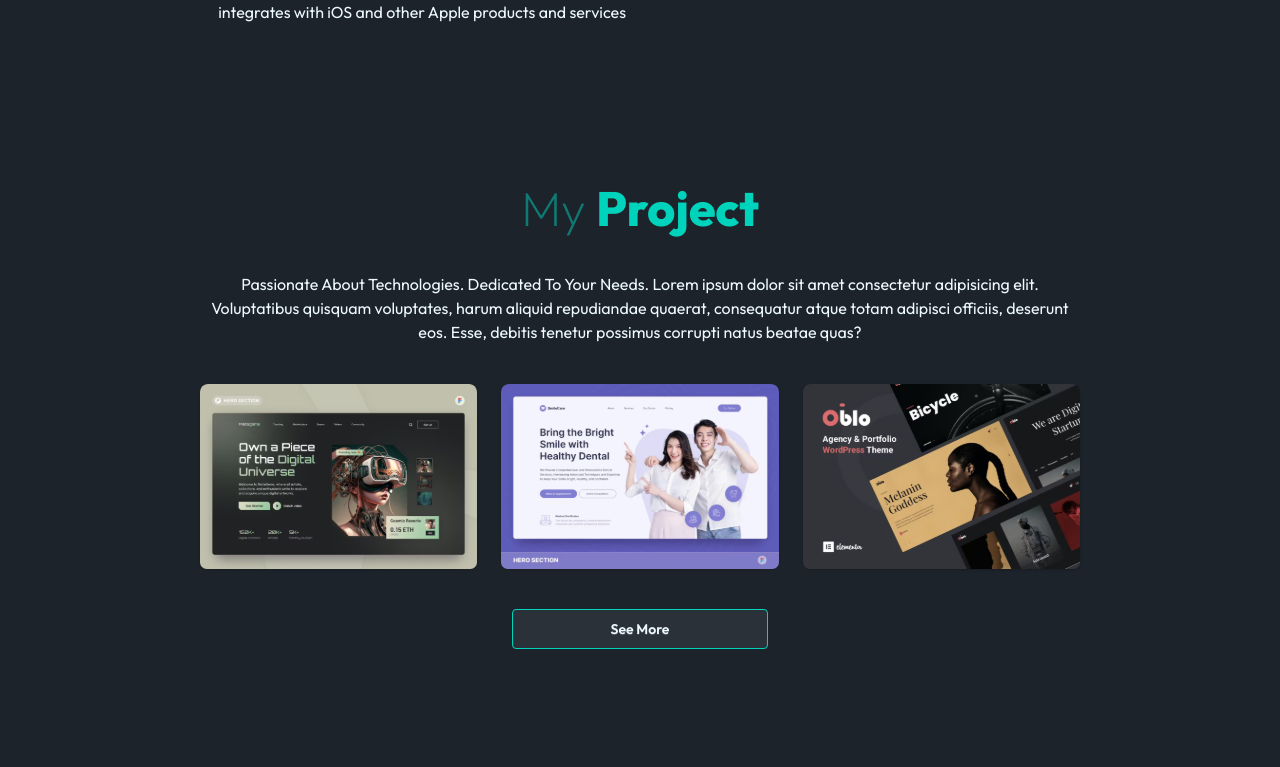
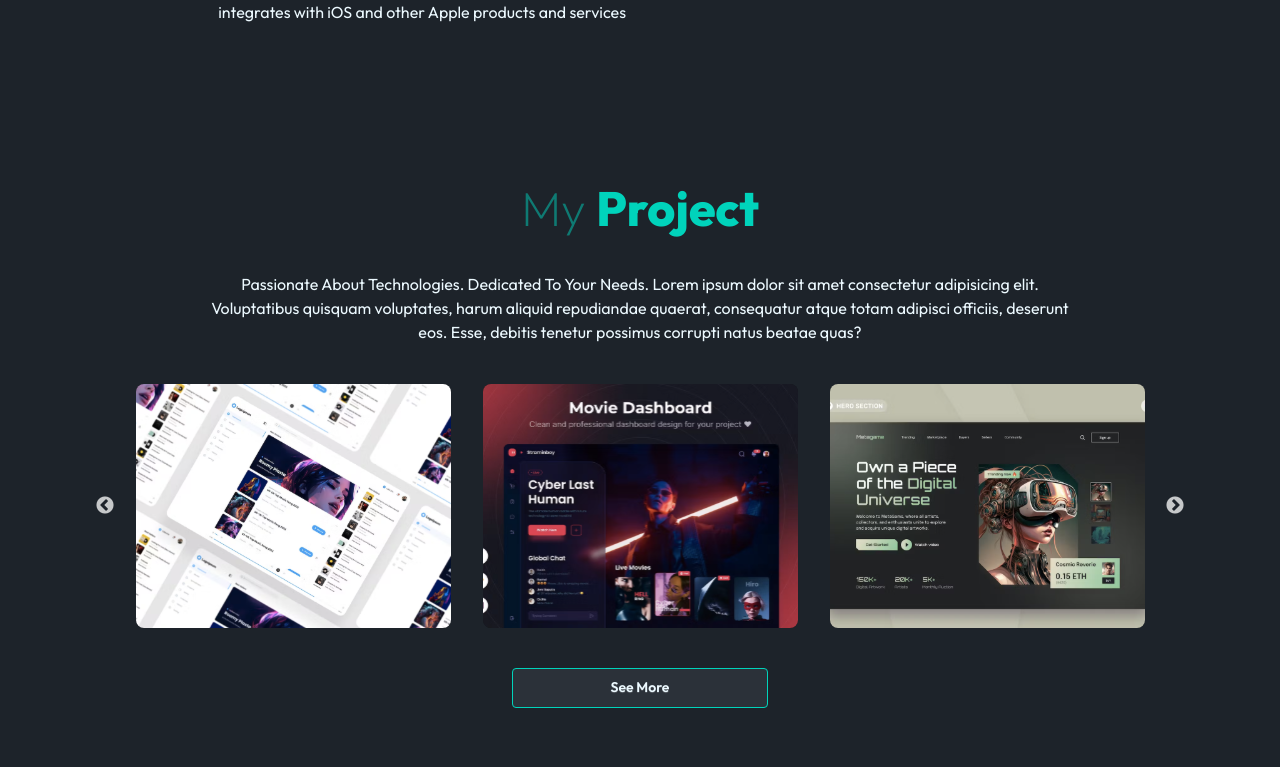
Before and after one commit to mgitoqabuskanz/mgitoqabuskanz.github.io, a React (Vite) app: page / in a window 1280 px wide. Shown: the part 2967-3734 px from the top of the page. Built offline with nearby package versions, Linux system fonts and the light colour scheme.

Commit message:
add project slider

```diff
--- a/package.json
+++ b/package.json
@@ -18,6 +18,7 @@
     "postcss": "^8.5.2",
     "react": "^19.0.0",
     "react-anchor-link-smooth-scroll": "^1.0.12",
+    "react-card-slider-component": "^1.0.9",
     "react-dom": "^19.0.0",
     "react-pdf": "^9.2.1",
     "react-redux": "^9.2.0",
--- a/src/components/project/ProjectMain.jsx
+++ b/src/components/project/ProjectMain.jsx
@@ -1,41 +1,57 @@
 import React from 'react'
 import { assets, mywork_data } from '../../assets/assets'
+import ProjectSlider from './ProjectSlider'
 import "slick-carousel/slick/slick.css";
 import "slick-carousel/slick/slick-theme.css";
-import Slider from "react-slick";
+import Slider from 'react-slick'
 
 const ProjectMain = () => {
+  var settings = {
+    dots: false,
+    infinite: true,
+    speed: 500,
+    slidesToShow: 1,
+    slidesToScroll: 1,
+    initialSlide: 1,
+    responsive: [
+      {
+        breakpoint: 1024,
+        settings: {
+          slidesToShow: 1,
+          slidesToScroll: 1,
+          infinite: true,
+          dots: false
+        }
+      },
+      {
+        breakpoint: 600,
+        settings: {
+          slidesToShow: 1,
+          slidesToScroll: 1,
+          initialSlide: 1
+        }
+      },
+      {
+        breakpoint: 480,
+        settings: {
+          slidesToShow: 1,
+          slidesToScroll: 1
+        }
+      }
+    ]
+  };
   return (
-    <div className="container mx-auto text-center w-full p-4 md:p-15 md:px-50" id="project">
+    <div className="container mx-auto text-center w-full p-15" id="project">
+      <div className="block lg:w-3/4 w-full mx-auto">
         <h1 className="text-3xl md:text-5xl font-extrabold text-accent mb-10">
           <span className="font-extralight text-accent/50">My </span>
           Project
         </h1>
         <p className="mb-10">Passionate About Technologies. Dedicated To Your Needs. Lorem ipsum dolor sit amet consectetur adipisicing elit. Voluptatibus quisquam voluptates, harum aliquid repudiandae quaerat, consequatur atque totam adipisci officiis, deserunt eos. Esse, debitis tenetur possimus corrupti natus beatae quas?</p>
-      <div className="flex flex-col md:flex-row w-full gap-6 mb-10">
-        <div className="grid lg:grid-cols-3 grid-row gap-6 w-full">
-          {mywork_data.slice(-3).map((work, index) => (
-          <div key={index} className="card bg-base-100 w-fit shadow-sm mx-auto items-center">
-            <figure>
-              <img
-              src={work.w_img}
-              alt={work.w_name} />
-            </figure>
-            <div className="card-body w-full h-full absolute gap-6 bg-neutral/80 items-center opacity-0 hover:opacity-100 border hover:border-accent hover:rounded-lg transition-all duration-">
-              <a href={work.w_link}className="card-body w-full h-full absolute" role="button"></a>
-              <h2 className="card-title text-accent">{work.w_name}</h2>
-              <p>
-                {work.w_desc.length > 100 ?
-                  `${work.w_desc.substring(0, 100)} (...)` : work.w_desc
-                }
-              </p>
-              <div className="card-actions justify-end z-10">
-                <a href={work.w_link} className="btn border-accent btn-soft hover:btn-accent">Learn More</a>
       </div>
-            </div>
-          </div>
-          ))}
-        </div>
+
+      <div className="block w-full lg:px-15 px-2 mb-10">
+        <ProjectSlider/>
       </div>
       <button className="btn btn-wide btn-soft hover:btn-accent border-accent">See More</button>
     </div>
--- /dev/null
+++ b/src/components/project/ProjectSlider.jsx
@@ -0,0 +1,83 @@
+import React, { Fragment } from 'react'
+import Slider from 'react-slick';
+import "slick-carousel/slick/slick.css";
+import "slick-carousel/slick/slick-theme.css";
+import { assets, mywork_data } from '../../assets/assets'
+
+const ProjectSlider = () => {
+  var settings = {
+    dots: false,
+    infinite: true,
+    speed: 500,
+    slidesToShow: 3,
+    slidesToScroll: 1,
+    initialSlide: 1,
+    responsive: [
+      {
+        breakpoint: 1024,
+        settings: {
+          slidesToShow: 2,
+          slidesToScroll: 1,
+          infinite: true,
+          dots: false
+        }
+      },
+      {
+        breakpoint: 600,
+        settings: {
+          slidesToShow: 2,
+          slidesToScroll: 1,
+          initialSlide: 1
+        }
+      },
+      {
+        breakpoint: 480,
+        settings: {
+          slidesToShow: 1,
+          slidesToScroll: 1
+        }
+      }
+    ]
+  };
+  return (
+    <Slider {...settings}>
+      {mywork_data.slice(0,6).map((work, index) => (
+
+      <div key={index} class="flex items-center justify-center px-4">
+        <a
+        class="relative block bg-neutral/50 group rounded-lg"
+        href="##"
+        >
+          <img
+          class="absolute inset-0 object-cover w-full h-full group-hover:opacity-30 transition-all duration-500 rounded-lg"
+          src={work.w_img} alt={work.w_name}
+          />
+          <div class="relative p-6">
+            <div class="">
+              <div
+              class="transition-all duration-500 transform opacity-0 group-hover:opacity-100 rounded-lg"
+              >
+                <div class="space-y-6 p-2">
+                  <h2 className="text-2xl text-accent">{work.w_name}</h2>
+                  <p className="text-sm">
+                    {work.w_desc.length > 100 ?
+                      `${work.w_desc.substring(0, 100)} (...)` : work.w_desc
+                    }
+                  </p>
+                  <a
+                  href={work.w_link} class="px-4 py-2 text-sm btn btn-soft btn-accent"
+                  >
+                    Learn More
+                  </a>
+                </div>
+              </div>
+            </div>
+          </div>
+        </a>
+      </div>
+      ))}
+    </Slider>
+  )
+}
+
+export default ProjectSlider
```
Also changed, not shown: 1 other file (tests, documents, lock files or other folders). Lines whose indentation alone changed are shown as unchanged.
